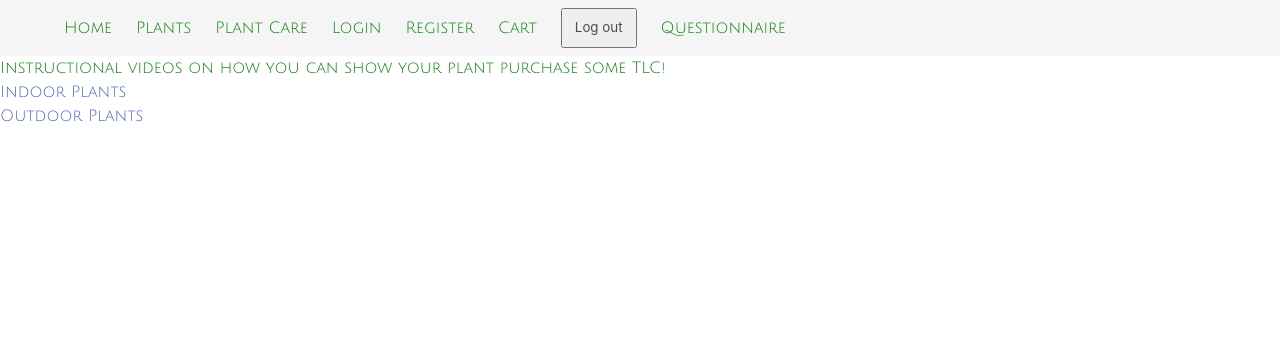
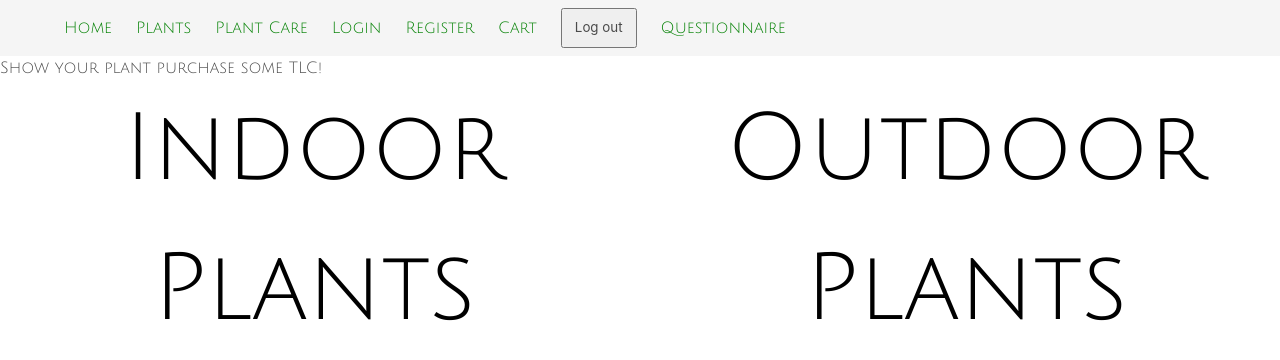
Before and after one commit to wodnjsd/garden-front, a React (Create React App) app: page /plantcare in a window 1280 px wide. Shown: the top 360 px of the page. Built offline with nearby package versions, Linux system fonts and the light colour scheme; a web font is replaced by a local one.

Commit message:
plantcare skeleton

```diff
--- a/public/index.html
+++ b/public/index.html
@@ -3,7 +3,6 @@
 
 <head>
   <link rel="stylesheet" href="https://cdn.jsdelivr.net/npm/bulma@0.9.4/css/bulma.min.css">
-  <link href="https://fonts.googleapis.com/css2?family=Fredoka&family=Montserrat:wght@700&display=swap" rel="stylesheet">
   <link rel="preconnect" href="https://fonts.googleapis.com">
   <link rel="preconnect" href="https://fonts.gstatic.com" crossorigin>
   <link href="https://fonts.googleapis.com/css2?family=Julius+Sans+One&family=Shrikhand&display=swap" rel="stylesheet">
--- a/src/components/PlantCare.js
+++ b/src/components/PlantCare.js
@@ -7,47 +7,41 @@ import React from "react"
 function PlantCare() {
   return (
     <>
-      <div>
-        <h2>Instructional videos on how you can show your plant purchase some TLC!</h2>
-        <Link to="/plantcare/indoor">
+      <div className="rows">
+
+
+        <div className="row">
+          <p>Show your plant purchase some TLC!</p>
+        </div>
+
+
+        <div className="row">
+          <div className="columns is-multiline is-mobile">
+            <div className="column is-half">
+              <Link className="link-plant-care" to="/plantcare/indoor">
                 {/* Line below: Indoor Plants tab*/}
                 <h1>Indoor Plants</h1>
               </Link>
-        <Link to="/plantcare/outdoor">
+            </div>
+            <div className="column is-half">
+              <Link className="link-plant-care" to="/plantcare/outdoor">
                 {/* Line below: Outdoor Plants tab*/}
                 <h1>Outdoor Plants</h1>
               </Link>
             </div>
+          </div>
+        </div>
+
+      </div>
+
     </>
   )
 }
 
-// Line below: export Home so it can be imported and used in other .js files
+// Line below: export PlantCare so it can be imported and used in other .js files
 export default PlantCare
 
 
-// import React, { useState } from 'react'
-// import ReactDOM from 'react-dom'
-// import ModalVideo from 'react-modal-video'
-
-// const IndoorPlantCare = () => {
-
-//   const [isOpen, setOpen] = useState(false)
-
-//   return (
-//     <React.Fragment>
-//       <ModalVideo channel='youtube' autoplay isOpen={isOpen} videoId="bZqJNfZoKRA" onClose={() => setOpen(false)} />
-
-//       <button className="btn-primary" onClick={() => setOpen(true)}>Indoor plants</button>
-
-//     </React.Fragment>
-//   )
-// }
-
-// ReactDOM.render(
-//   <IndoorPlantCare />,
-//   document.getElementById('root')
-// )
 
 
 // const OutdoorPlantCare = () => {
--- a/src/components/PlantCareIndoor.js
+++ b/src/components/PlantCareIndoor.js
@@ -10,6 +10,11 @@ function PlantCareIndoor() {
     <>
       <div className="rows">
 
+        {/* Header */}
+        <div className="row">
+          <h1>Indoor Plant Care</h1>
+        </div>
+
         {/* Article and Video */}
         <div className="row">
           <div className="columns is-multiline is-mobile">
@@ -17,7 +22,8 @@ function PlantCareIndoor() {
               <IndoorPlantCareVideo />
             </div>
             <div className="column is-half">
-              <IndoorPlantCareVideo />
+              <h2>hello</h2>
+              <h2><a href="https://meetflo.zendesk.com/hc/en-us/articles/230425728-Privacy-Policies">plant care</a></h2>
             </div>
           </div>
         </div>
--- a/src/styles/main.scss
+++ b/src/styles/main.scss
@@ -51,3 +51,14 @@ h1:hover {
   border: #008000;
   border-style: dotted;
 }
+
+.link-plant-care {
+  font-size: 70pt;
+  font-family: 'Julius Sans One', sans-serif;
+  color: black;
+  text-align: center;
+}
+
+.link-plant-care:hover {
+  color: grey;
+}
```
Lines whose indentation alone changed are shown as unchanged.
